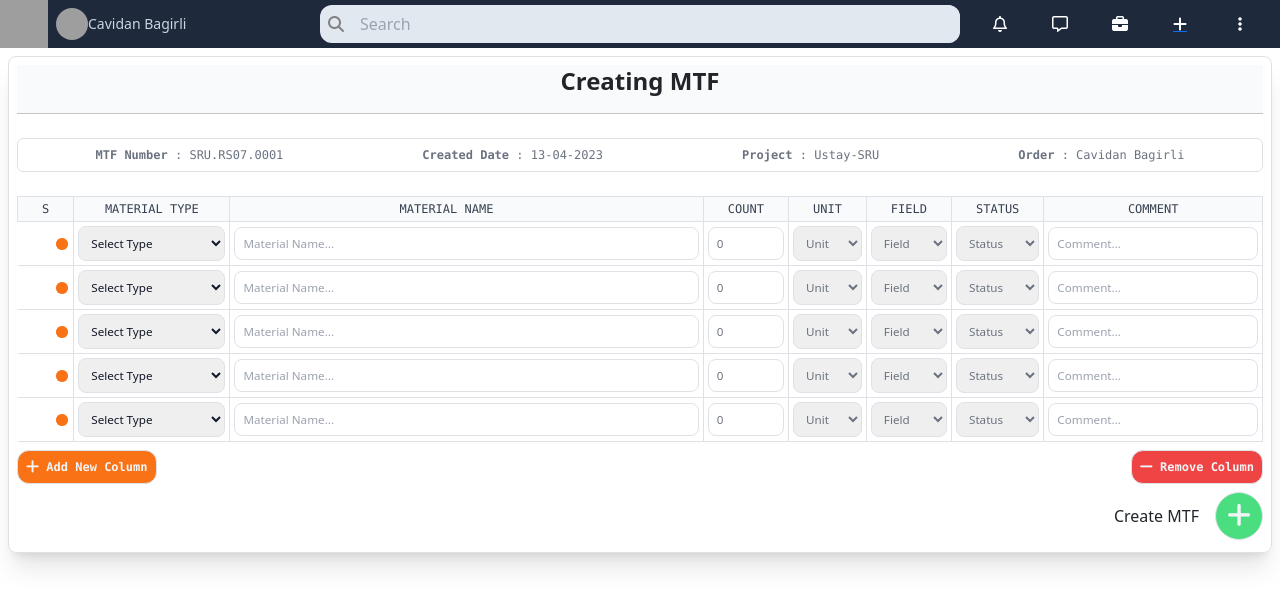
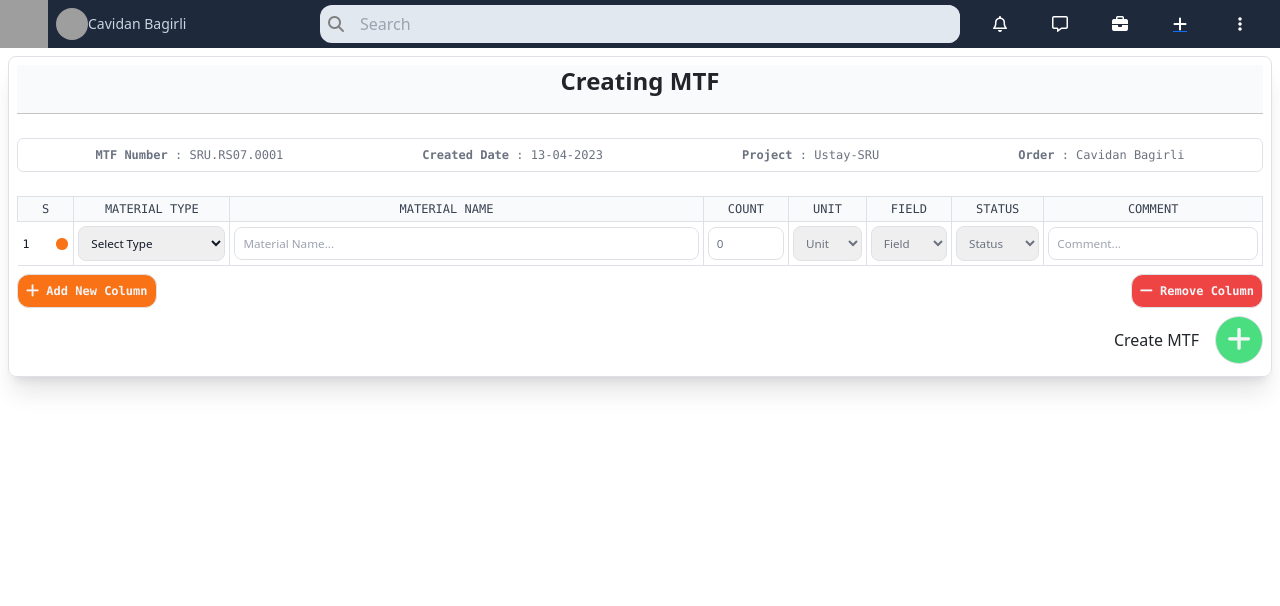
Before and after one commit to cavidanbagiri/UstaySCClient, a Vue app: page /order/createmtf in a window 1280 px wide. Shown: the top 606 px of the page. Built offline with nearby package versions, Linux system fonts and the light colour scheme; grey boxes are pictures that could not be loaded.

Commit message:
Get Ket For Each Row

```diff
--- a/src/components/mtf_table/MTF_Table_Comp.vue
+++ b/src/components/mtf_table/MTF_Table_Comp.vue
@@ -36,7 +36,21 @@
     import MTF_Create_Comp from './MTF_Create_Button.vue';
 
     /************************************************* Row Management ****************/
-    const row_size = ref(5);
+    const orders = ref([]);
+    const each = ref({
+        row_id: ref(0),
+        selected_type: ref(''),
+        material_name: ref(''),
+        material_count: ref(0),
+        selected_unit: ref(''),
+        selected_field: ref(''),
+        selected_status: ref(''),
+        material_comment: ref('')
+    });
+    /******************************************************************************* */
+
+    /************************************************* Row Management ****************/
+    const row_size = ref(1);
     const addNewRow = () => row_size.value += 1;
     const removeRow = () =>  row_size.value >1 ? row_size.value -= 1 : row_size.value
     /****************************************************************************** */
--- a/src/components/mtf_table/MTF_Table_TBody_Column_Name_Comp.vue
+++ b/src/components/mtf_table/MTF_Table_TBody_Column_Name_Comp.vue
@@ -1,8 +1,10 @@
 <template>
+
     <tr v-for="i in prop.row_size"
         class="bg-white border-b dark:bg-gray-800 dark:border-gray-700 hover:bg-gray-50 dark:hover:bg-gray-600 ">
-        <MTF_Table_TBody_Each_Row_Comp :each="each"/>
+        <MTF_Table_TBody_Each_Row_Comp :each="each" :id="i" :key="i"/>
     </tr>
+
 </template>
 
 <script setup>
@@ -16,6 +18,7 @@ const prop = defineProps(['row_size'])
 /********* For Getting All Of The Items*/
 const orders = ref([]);
 const each = ref({
+    row_id: ref(0),
     selected_type: ref(''),
     material_name: ref(''),
     material_count: ref(0),
--- a/src/components/mtf_table/MTF_Table_TBody_Each_Row_Comp.vue
+++ b/src/components/mtf_table/MTF_Table_TBody_Each_Row_Comp.vue
@@ -1,9 +1,10 @@
+
 <template>
     <!-- S/S -->
     <th scope="row" class="w-8 font-mono font-thin text-gray-900 whitespace-nowrap dark:text-white text-center"
         style="font-size: smaller;">
         <div class="flex justify-between items-center px-1">
-            <span>{{ prop?.each.i }}</span>
+            <span>{{ prop?.id }}</span>
             <span class="relative flex h-3 w-3">
                 <span class="animate-ping absolute inline-flex h-full w-full rounded-full bg-orange-400 opacity-75"></span>
                 <span class="relative inline-flex rounded-full h-3 w-3 bg-orange-500"></span>
@@ -75,13 +76,14 @@
         <input class="border outline-none font-sans rounded-lg w-full h-full p-2" type="text" placeholder="Comment..."
             v-model=prop.each.material_comment>
     </td>
+
 </template>
 
 <script setup>
 
 import {ref} from 'vue';
 
-const prop = defineProps(['each']);
+const prop = defineProps(['each', 'id']);
 
 
 </script>
```
